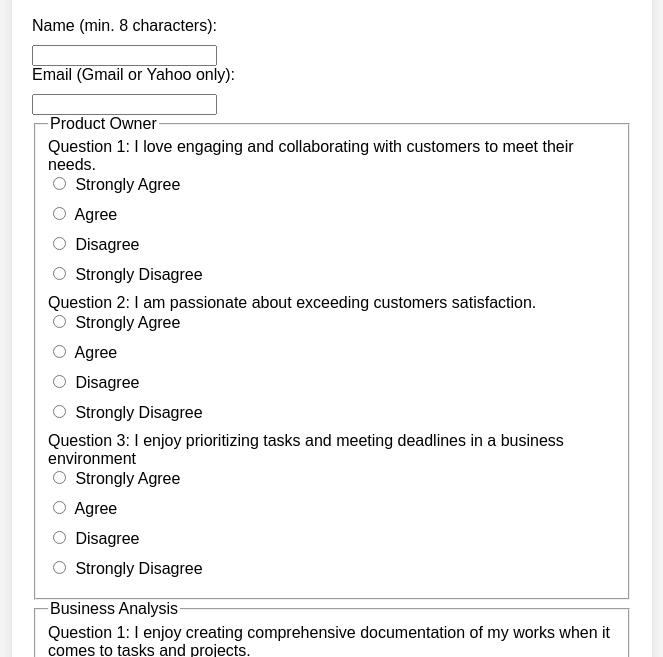
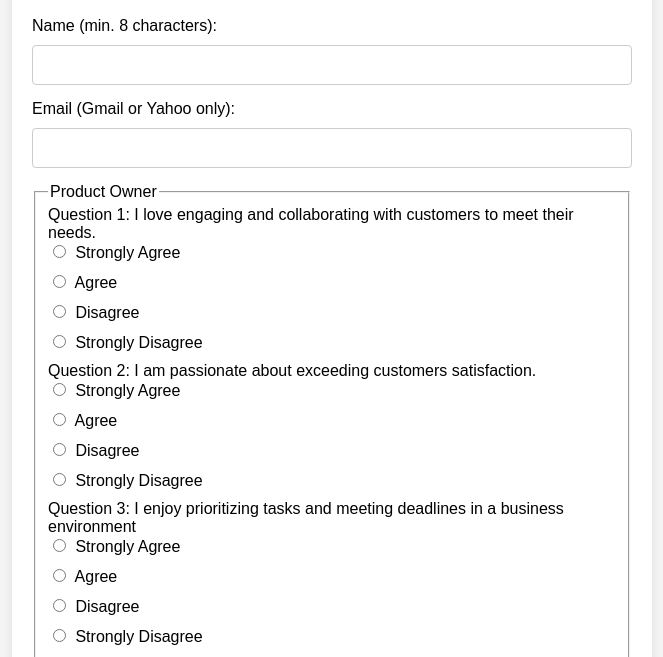
Before and after one commit to TheDigitalDogCompany/personality-test, a plain HTML site: page index.html in a window 1280 px wide. Shown: the part 91-748 px from the top of the page, without its empty margins (308-971 px from the left). Drawn offline with Linux system fonts and the light colour scheme.

Commit message:
style: :lipstick: Style form

```diff
--- a/style.css
+++ b/style.css
@@ -18,16 +18,26 @@ label {
     display: block;
     margin-bottom: 10px;
 }
+input[type="text"], input[type="email"] {
+    width: 100%;
+    padding: 10px;
+    margin-bottom: 15px;
+    box-sizing: border-box;
+    border: 1px solid #ccc;
+    border-radius: 4px;
+    font-size: 16px;
+}
 input[type="radio"] {
     margin-right: 5px;
 }
 button {
     background-color: #4caf50;
     color: #fff;
-    padding: 10px 20px;
+    padding: 12px 24px;
     border: none;
     border-radius: 4px;
     cursor: pointer;
+    font-size: 16px;
 }
 button:hover {
     background-color: #45a049;
```
